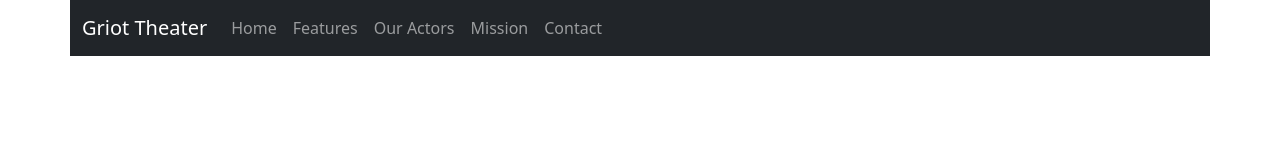
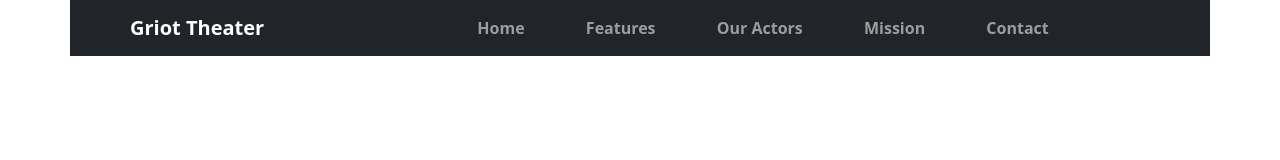
Before and after one commit to terrykub80/griot_theater, a plain HTML site: page index.html in a window 1280 px wide. Drawn offline with nearby package versions, Linux system fonts and the light colour scheme.

Commit message:
updated navbar

```diff
--- a/index.html
+++ b/index.html
@@ -11,19 +11,28 @@
     <div class="container">
         <!-- Row 1 - Navbar -->
         <div class="row">
-            <nav class="navbar navbar-expand-lg bg-dark navbar-dark">
+            <nav class="navbar navbar-expand-lg bg-dark navbar-dark fw-bold">
                 <div class="container-fluid">
-                  <a class="navbar-brand" href="#">Griot Theater</a>
+                  <a class="navbar-brand px-5" href="#">Griot Theater</a>
                   <button class="navbar-toggler" type="button" data-bs-toggle="collapse" data-bs-target="#navbarNavAltMarkup" aria-controls="navbarNavAltMarkup" aria-expanded="false" aria-label="Toggle navigation">
                     <span class="navbar-toggler-icon"></span>
                   </button>
-                  <div class="collapse navbar-collapse" id="navbarNavAltMarkup">
+                    <div class="collapse navbar-collapse mx-5 px-5 justify-content-evenly" id="navbarNavAltMarkup">
                         <div class="navbar-nav">
                             <a class="nav-link" href="#">Home</a>
+                        </div>
+                        <div class="navbar-nav">
                             <a class="nav-link" href="#">Features</a>
+                        </div>
+                        <div class="navbar-nav">
                             <a class="nav-link" href="#">Our Actors</a>
+                        </div>
+                        <div class="navbar-nav">
                             <a class="nav-link" href="#">Mission</a>
+                        </div>
+                        <div class="navbar-nav">
                             <a class="nav-link" href="#">Contact</a>
+                        </div>
                     </div>
                   </div>
                 </div>
```
Lines whose indentation alone changed are shown as unchanged.
